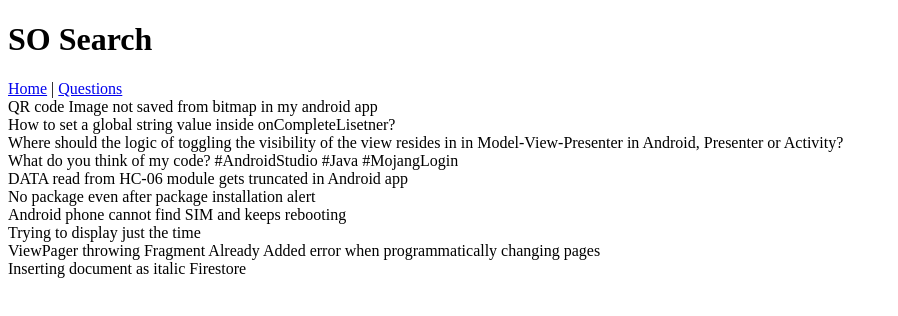
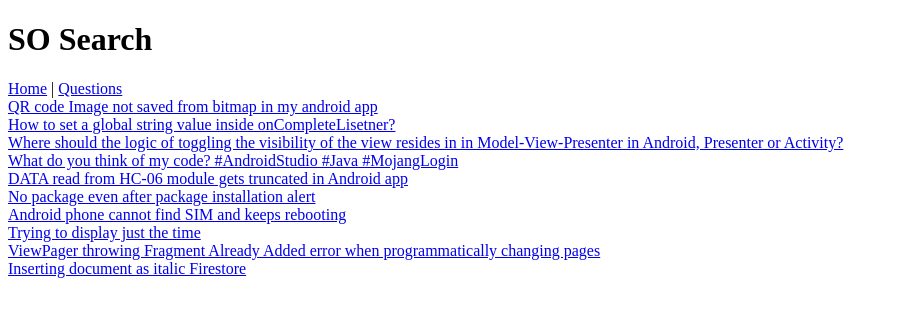
Before and after one commit to Mohayemin/so-search, an Angular app: page /question in a window 1280 px wide. Shown: the top 316 px of the page, without its empty margins (0-898 px from the left). Built offline with nearby package versions, Linux system fonts and the light colour scheme.

Commit message:
add empty question thread component

```diff
--- a/src/app/app-routing.module.ts
+++ b/src/app/app-routing.module.ts
@@ -1,11 +1,15 @@
 import { NgModule } from '@angular/core';
 import { Routes, RouterModule } from '@angular/router';
 import { QuestionListComponent } from './question-list/question-list.component';
+import { QuestionThreadComponent } from './question-thread/question-thread.component';
 
 
 const routes: Routes = [{
   path: 'question',
   component: QuestionListComponent
+}, {
+  path: 'question/:id',
+  component: QuestionThreadComponent
 }];
 
 @NgModule({
--- a/src/app/app.module.ts
+++ b/src/app/app.module.ts
@@ -5,11 +5,13 @@ import { HttpClientModule } from '@angular/common/http';
 import { AppRoutingModule } from './app-routing.module';
 import { AppComponent } from './app.component';
 import { QuestionListComponent } from './question-list/question-list.component';
+import { QuestionThreadComponent } from './question-thread/question-thread.component';
 
 @NgModule({
   declarations: [
     AppComponent,
-    QuestionListComponent
+    QuestionListComponent,
+    QuestionThreadComponent
   ],
   imports: [
     BrowserModule,
--- a/src/app/models/question.ts
+++ b/src/app/models/question.ts
@@ -1,4 +1,5 @@
 export interface Question {
+    question_id: number,
     tags: string[],
     owner: any,
     creation_date: number,
--- a/src/app/question-list/question-list.component.html
+++ b/src/app/question-list/question-list.component.html
@@ -1,5 +1,5 @@
 <div>
     <div *ngFor="let question of questionList">
-        {{question.title}}
+        <a [routerLink]="question.question_id">{{question.title}}</a>
     </div>
 </div>
--- /dev/null
+++ b/src/app/question-thread/question-thread.component.html
@@ -0,0 +1 @@
+<p>question-thread works!</p>
--- /dev/null
+++ b/src/app/question-thread/question-thread.component.ts
@@ -0,0 +1,15 @@
+import { Component, OnInit } from '@angular/core';
+
+@Component({
+  selector: 'ss-question-thread',
+  templateUrl: './question-thread.component.html',
+  styleUrls: ['./question-thread.component.scss']
+})
+export class QuestionThreadComponent implements OnInit {
+
+  constructor() { }
+
+  ngOnInit() {
+  }
+
+}
```
Also changed, not shown: src/app/question-thread/question-thread.component.scss (added).
